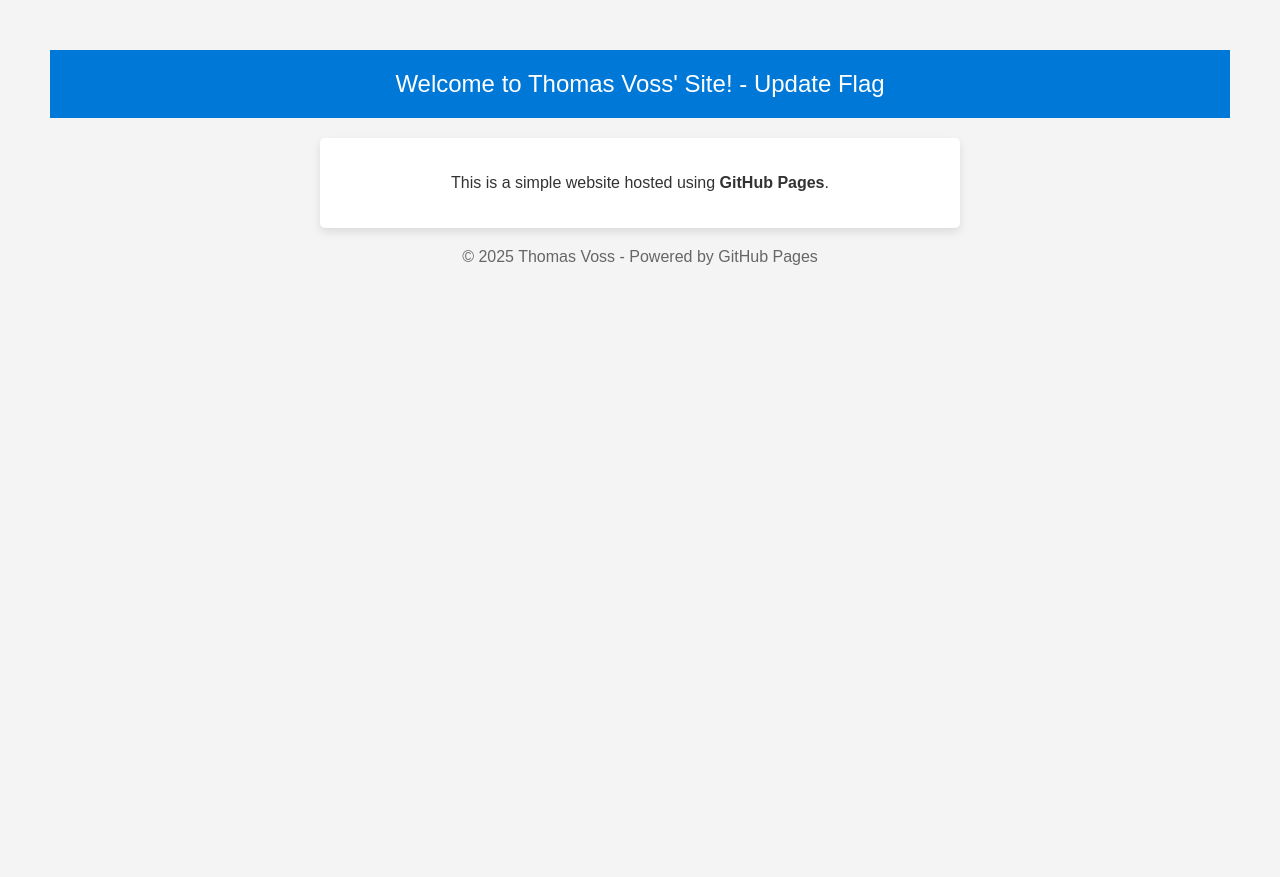
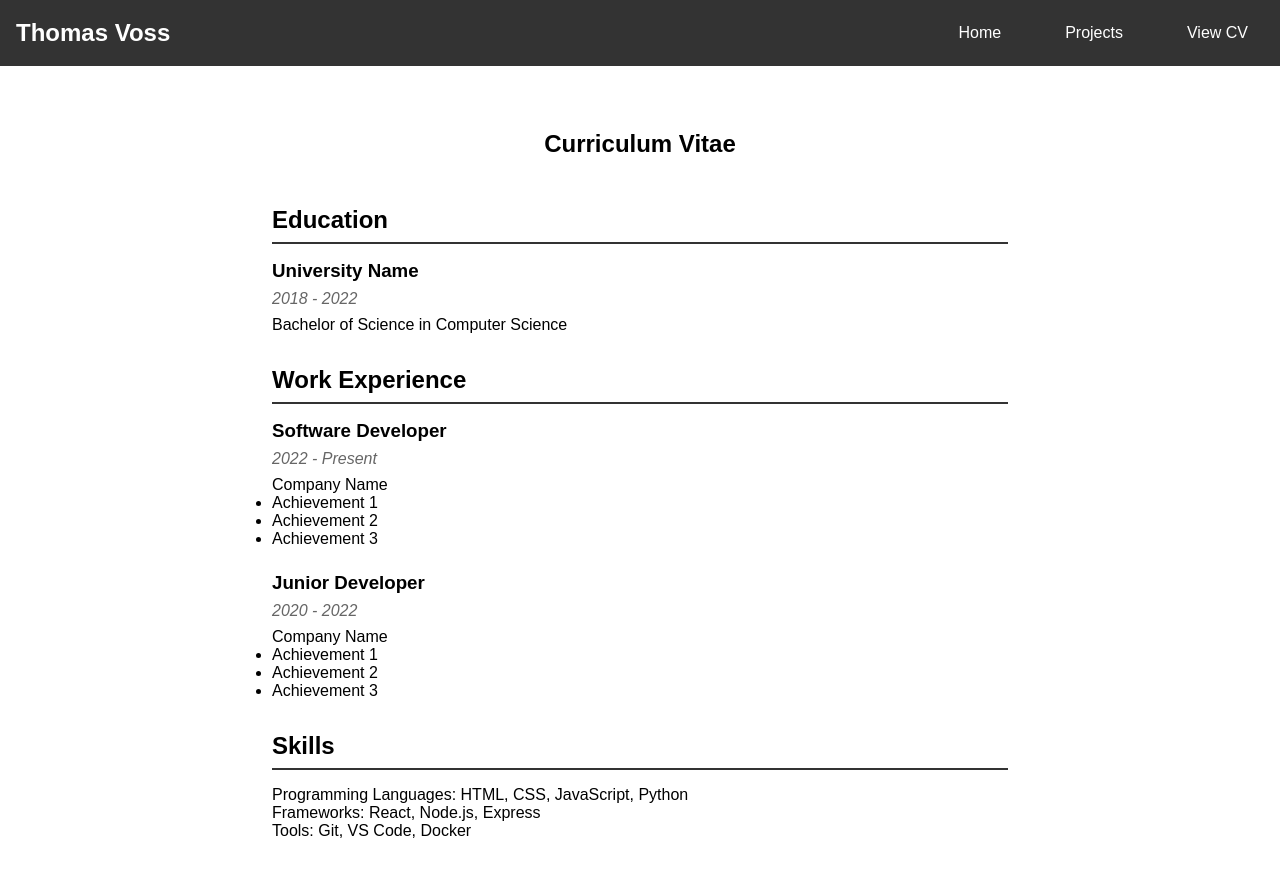
Before and after one commit to Voss88/data-analysis-portfolio, a Jekyll site: the page built from index.md, in a window 1280 px wide and 936 px high. Shown: the top 877 px of the window. Built offline with Jekyll 4.4.1, drawn with Linux system fonts in a browser that asks for light colours.

Commit message:
Update custom.html

```diff
--- a/_layouts/custom.html
+++ b/_layouts/custom.html
@@ -3,44 +3,137 @@
 <head>
     <meta charset="UTF-8">
     <meta name="viewport" content="width=device-width, initial-scale=1.0">
-    <title>{{ page.title | default: "My GitHub Pages Site" }}</title>
+    <title>Thomas Voss - CV</title>
     <style>
-        body {
+        * {
+            margin: 0;
+            padding: 0;
+            box-sizing: border-box;
             font-family: Arial, sans-serif;
+        }
+
+        nav {
+            background-color: #333;
+            padding: 1rem;
+            position: sticky;
+            top: 0;
+            display: flex;
+            justify-content: space-between;
+            align-items: center;
+            z-index: 1000;
+        }
+
+        .logo {
+            color: white;
+            font-size: 1.5rem;
+            font-weight: bold;
+        }
+
+        .nav-links {
+            display: flex;
+            gap: 2rem;
+        }
+
+        .nav-links a {
+            color: white;
+            text-decoration: none;
+            padding: 0.5rem 1rem;
+            border-radius: 4px;
+            transition: background-color 0.3s;
+        }
+
+        .nav-links a:hover {
+            background-color: #555;
+        }
+
+        .cv {
+            max-width: 800px;
+            margin: 0 auto;
+            padding: 4rem 2rem;
+        }
+
+        .cv h1 {
             text-align: center;
-            margin: 50px;
-            background-color: #f4f4f4;
-            color: #333;
+            margin-bottom: 3rem;
         }
-        header {
-            background-color: #0078d7;
-            color: white;
-            padding: 20px 0;
-            font-size: 1.5em;
+
+        .cv-section {
+            margin-bottom: 2rem;
         }
-        main {
-            margin: 20px auto;
-            max-width: 600px;
-            padding: 20px;
-            background: white;
-            border-radius: 5px;
-            box-shadow: 0 4px 8px rgba(0, 0, 0, 0.1);
+
+        .cv-section h2 {
+            margin-bottom: 1rem;
+            border-bottom: 2px solid #333;
+            padding-bottom: 0.5rem;
         }
-        footer {
-            margin-top: 20px;
+
+        .experience-item {
+            margin-bottom: 1.5rem;
+        }
+
+        .experience-item h3 {
+            margin-bottom: 0.5rem;
+        }
+
+        .date {
             color: #666;
+            font-style: italic;
+            margin-bottom: 0.5rem;
         }
     </style>
 </head>
 <body>
-    <header>
-        Welcome to Thomas Voss' Site! - Update Flag
-    </header>
-    <main>
-        {{ content }}
-    </main>
-    <footer>
-        © {{ site.time | date: "%Y" }} Thomas Voss - Powered by GitHub Pages
-    </footer>
+    <nav>
+        <div class="logo">Thomas Voss</div>
+        <div class="nav-links">
+            <a href="index.html">Home</a>
+            <a href="projects.html">Projects</a>
+            <a href="cv.html">View CV</a>
+        </div>
+    </nav>
+
+    <section class="cv">
+        <h1>Curriculum Vitae</h1>
+
+        <div class="cv-section">
+            <h2>Education</h2>
+            <div class="experience-item">
+                <h3>University Name</h3>
+                <div class="date">2018 - 2022</div>
+                <p>Bachelor of Science in Computer Science</p>
+            </div>
+        </div>
+
+        <div class="cv-section">
+            <h2>Work Experience</h2>
+            <div class="experience-item">
+                <h3>Software Developer</h3>
+                <div class="date">2022 - Present</div>
+                <p>Company Name</p>
+                <ul>
+                    <li>Achievement 1</li>
+                    <li>Achievement 2</li>
+                    <li>Achievement 3</li>
+                </ul>
+            </div>
+            <div class="experience-item">
+                <h3>Junior Developer</h3>
+                <div class="date">2020 - 2022</div>
+                <p>Company Name</p>
+                <ul>
+                    <li>Achievement 1</li>
+                    <li>Achievement 2</li>
+                    <li>Achievement 3</li>
+                </ul>
+            </div>
+        </div>
+
+        <div class="cv-section">
+            <h2>Skills</h2>
+            <p>Programming Languages: HTML, CSS, JavaScript, Python</p>
+            <p>Frameworks: React, Node.js, Express</p>
+            <p>Tools: Git, VS Code, Docker</p>
+        </div>
+    </section>
 </body>
 </html>
```
